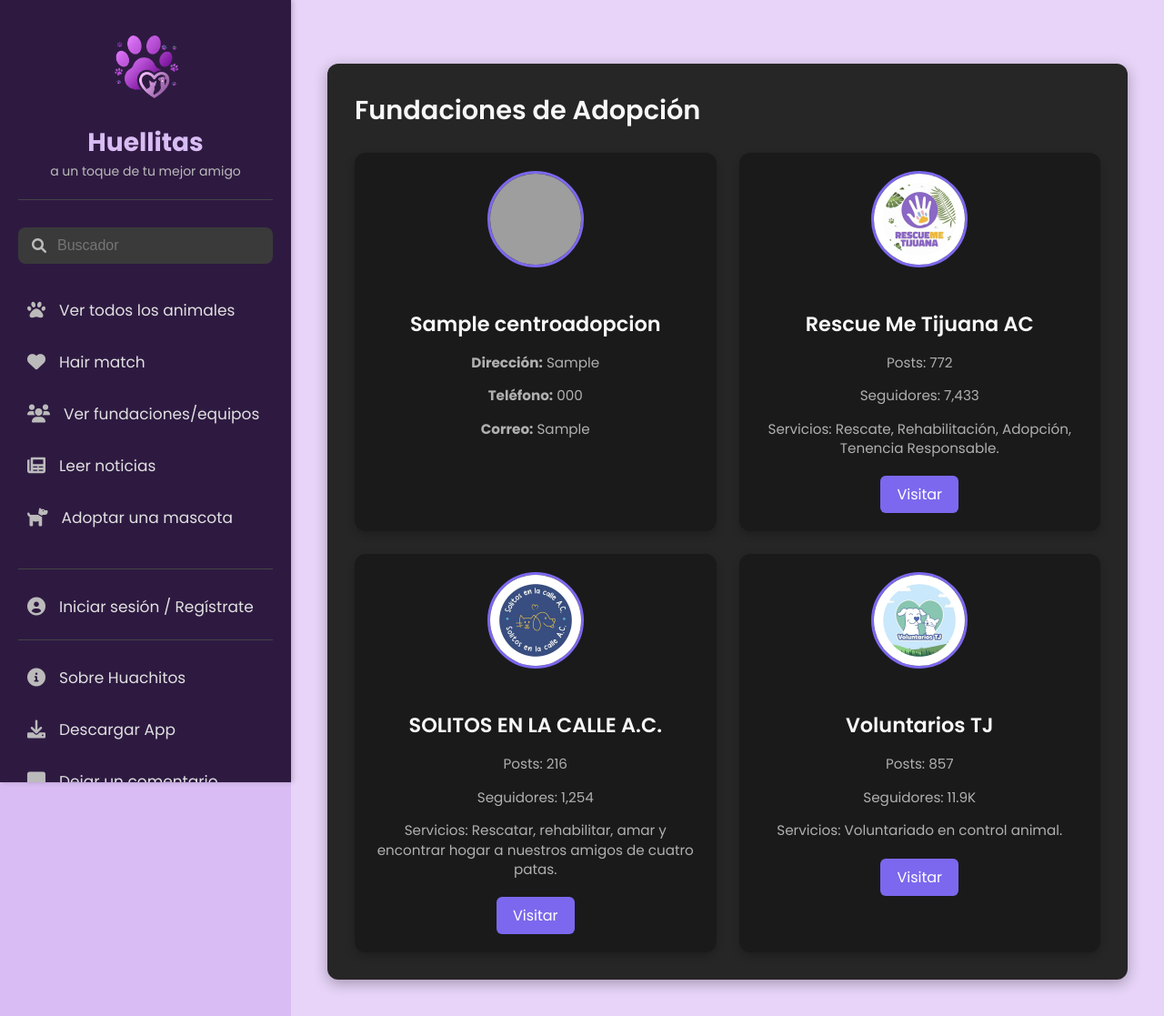
After one commit to VictorCesun/ADOPCION, a Django app: page /fundaciones/ in a window 1280 px wide. The commit adds this page. Shown: the whole page at 91% size. Run offline with Django 5.2, Linux system fonts and the light colour scheme; tables that the repository leaves empty hold one stand-in row (values such as "Sample post"); grey boxes are pictures that could not be loaded.

Commit message:
fundaciones y perrosn't

```diff
--- a/adopcion_perros/api/templates/adopcion_perros/base.html
+++ b/adopcion_perros/api/templates/adopcion_perros/base.html
@@ -25,9 +25,9 @@
 
         <nav class="main-nav">
             <ul>
-                <li><a href="#"><i class="fas fa-paw"></i> Ver todos los animales</a></li>
-                <li><a href="#"><i class="fas fa-heart"></i> Hair match</a></li>
-                <li><a href="{% url 'colaborador' %}"><i class="fas fa-users"></i> Ver fundaciones/equipos</a></li>
+                <li><a href="{% url 'catalogo' %}"><i class="fas fa-paw"></i> Ver todos los animales</a></li>
+                <li><a href="hairmatch.html"><i class="fas fa-heart"></i> Hair match</a></li>
+                <li><a href="{% url 'fundaciones' %}"><i class="fas fa-users"></i> Ver fundaciones/equipos</a></li>
                 <li><a href="{% url 'noticias' %}"><i class="fas fa-newspaper"></i> Leer noticias</a></li>
                 <li><a href="{% url 'adoptar' %}"><i class="fas fa-dog"></i> Adoptar una mascota</a></li>
             </ul>
--- /dev/null
+++ b/adopcion_perros/api/templates/adopcion_perros/fundaciones.html
@@ -0,0 +1,69 @@
+{% extends 'adopcion_perros/base.html' %}
+{% load static %}
+
+{% block content %}
+  <section class="collaborators-section">
+    <div class="section-header">
+      <h3>Fundaciones de Adopción</h3>
+    </div>
+
+    <div class="collaborator-cards-container">
+      {# Fundaciones dinámicas desde la base de datos #}
+      {% for centro in fundaciones %}
+        <div class="collaborator-card">
+          {% if centro.logo %}
+            <img src="{{ centro.logo.url }}" alt="{{ centro.nombre }} Logo">
+          {% else %}
+            <img src="{% static 'adopcion_perros/img/logo-placeholder.png' %}" alt="Logo no disponible">
+          {% endif %}
+          <div class="collaborator-info">
+            <h4>{{ centro.nombre }}</h4>
+            <p><strong>Dirección:</strong> {{ centro.direccion }}</p>
+            <p><strong>Teléfono:</strong> {{ centro.telefono }}</p>
+            <p><strong>Correo:</strong> {{ centro.correo }}</p>
+            {% if centro.instagram %}
+              <a href="{{ centro.instagram }}" target="_blank">Visitar Instagram</a>
+            {% endif %}
+          </div>
+        </div>
+      {% empty %}
+        <p>No hay fundaciones registradas aún. (cambiar esto o lo adyecente)</p>
+      {% endfor %}
+
+
+      {# Fundaciones fijas adicionales #}
+      <div class="collaborator-card">
+        <img src="/static/adopcion_perros/img/logos/1000010482.png" alt="Rescue Me Tijuana AC Logo">
+        <div class="collaborator-info">
+          <h4>Rescue Me Tijuana AC</h4>
+          <p>Posts: 772</p>
+          <p>Seguidores: 7,433</p>
+          <p>Servicios: Rescate, Rehabilitación, Adopción, Tenencia Responsable.</p>
+          <a href="https://www.instagram.com/rescueme.tj?igsh=b2xuZDdqcDU3N2Rk" target="_blank">Visitar</a>
+        </div>
+      </div>
+
+      <div class="collaborator-card">
+        <img src="/static/adopcion_perros/img/logos/1000010484.png" alt="Solitos en la Calle A.C. Logo">
+        <div class="collaborator-info">
+          <h4>SOLITOS EN LA CALLE A.C.</h4>
+          <p>Posts: 216</p>
+          <p>Seguidores: 1,254</p>
+          <p>Servicios: Rescatar, rehabilitar, amar y encontrar hogar a nuestros amigos de cuatro patas.</p>
+          <a href="https://www.instagram.com/solitosenlacalle_ac?igsh=MXF2MjV1N2Q0bWlraw==" target="_blank">Visitar</a>
+        </div>
+      </div>
+
+      <div class="collaborator-card">
+        <img src="/static/adopcion_perros/img/logos/1000010486.png" alt="Voluntarios TJ Logo">
+        <div class="collaborator-info">
+          <h4>Voluntarios TJ</h4>
+          <p>Posts: 857</p>
+          <p>Seguidores: 11.9K</p>
+          <p>Servicios: Voluntariado en control animal.</p>
+          <a href="https://www.instagram.com/voluntariostj?igsh=MWlvZDB0MXJob3ltZA==" target="_blank">Visitar</a>
+        </div>
+      </div>
+    </div>
+  </section>
+{% endblock %}
--- a/adopcion_perros/api/templates/adopcion_perros/index.html
+++ b/adopcion_perros/api/templates/adopcion_perros/index.html
@@ -24,9 +24,9 @@
             </div>
             <nav class="main-nav">
                 <ul>
-                    <li><a href="catalogo.html"><i class="fas fa-paw"></i> Ver todos los animales</a></li>
+                    <li><a href="{% url 'catalogo' %}"><i class="fas fa-paw"></i> Ver todos los animales</a></li>
                     <li><a href="hairmatch.html"><i class="fas fa-heart"></i> Hair match</a></li>
-                    <li><a href="colaboradores.html"><i class="fas fa-users"></i> Ver fundaciones/equipos</a></li>
+                    <li><a href="{% url 'fundaciones' %}"><i class="fas fa-users"></i> Ver fundaciones/equipos</a></li>
                     <li><a href="{% url 'noticias' %}"><i class="fas fa-newspaper"></i> Leer noticias</a></li>
                     <li><a href="{% url 'adoptar' %}"><i class="fas fa-dog"></i> Adoptar una mascota</a>
 </li>
--- a/adopcion_perros/api/urls.py
+++ b/adopcion_perros/api/urls.py
@@ -35,7 +35,8 @@ urlpatterns = [
     path('news/', news_view, name='news'),
     path('colaborador/', colaborador_view, name='colaborador'),
     path('adoptar/', adopcion_formulario_view, name='adoptar'),
-    path('api/adopciones/', SolicitudAdopcionView.as_view(), name='api_adopciones'),
+    path('catalogo/', views.catalogo_view, name='catalogo'),
+    path('fundaciones/', views.fundaciones_view, name='fundaciones'),
 ]
 
 # Añade las rutas de los ViewSets del router
--- a/adopcion_perros/api/views.py
+++ b/adopcion_perros/api/views.py
@@ -146,3 +146,15 @@ def adopcion_formulario_view(request):
 def logout_view(request):
     logout(request)
     return redirect('index')
+
+#Lista perros
+
+def catalogo_view(request):
+    perros = Perro.objects.all()
+    return render(request, 'adopcion_perros/catalogo.html', {'perros': perros})
+
+#fundaciones
+
+def fundaciones_view(request):
+    fundaciones = CentroAdopcion.objects.all()
+    return render(request, 'adopcion_perros/fundaciones.html', {'fundaciones': fundaciones})
```
Also changed, not shown: adopcion_perros/api/templates/adopcion_perros/catalogo.html (added, +27 -0 lines), adopcion_perros/db.sqlite3.
